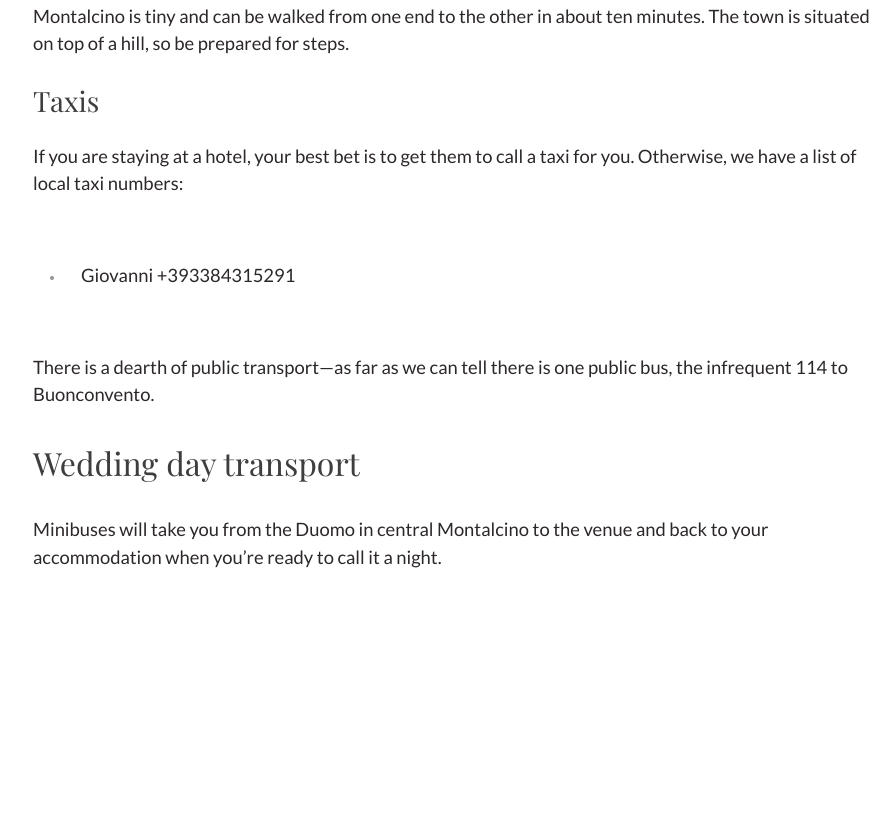
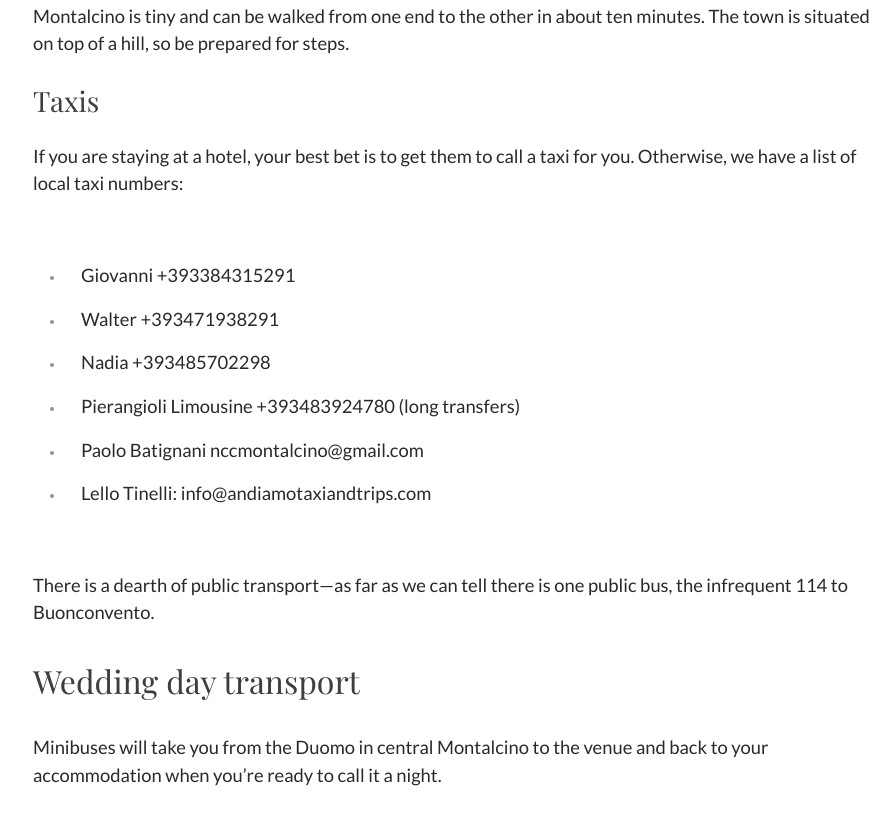
Before and after one commit to blairnangle/wedding, a Gatsby site: page /travel in a window 1280 px wide. Shown: the part 708-1533 px from the top of the page, without its empty margins (177-1065 px from the left). Before the commit the page ends 1391 px from the top, so only its background shows below. Built offline with nearby package versions, Linux system fonts and the light colour scheme; Gatsby itself is replaced by a stand-in of ours.

Commit message:
Add more taxi numbers/emails

```diff
--- a/src/pages/travel.jsx
+++ b/src/pages/travel.jsx
@@ -25,6 +25,11 @@ function TravelPage() {
         If you are staying at a hotel, your best bet is to get them to call a taxi for you. Otherwise, we have a list of local taxi numbers:
         <ul>
           <li>Giovanni +393384315291</li>
+          <li>Walter +393471938291</li>
+          <li>Nadia +393485702298</li>
+          <li>Pierangioli Limousine +393483924780 (long transfers)</li>
+          <li>Paolo Batignani nccmontalcino@gmail.com</li>
+          <li>Lello Tinelli: info@andiamotaxiandtrips.com</li>
         </ul>
       </p>
       <p>
```
